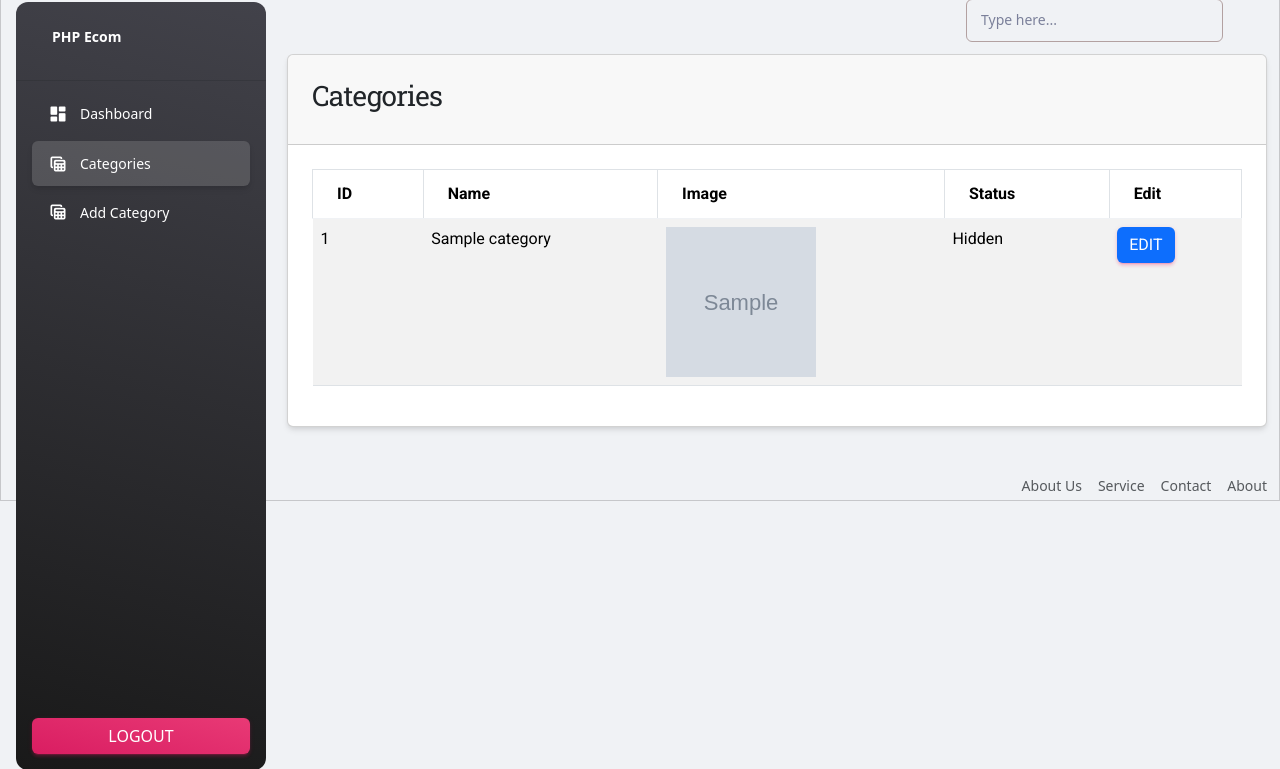
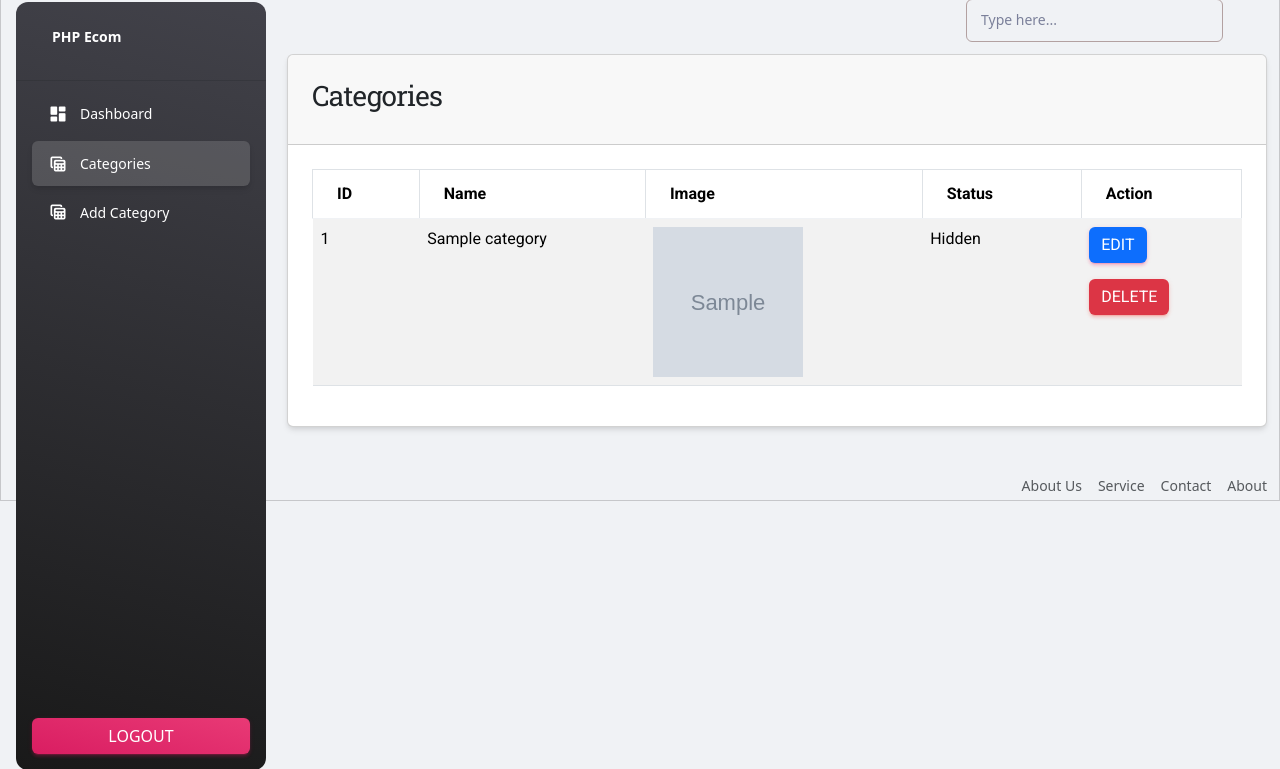
Before and after one commit to duaneywadey/Ecommerce-Admin-Website, a PHP site: page /admin/category.php in a window 1280 px wide. Shown: the part 14-783 px from the top of the page. Run offline with PHP 8.4, Linux system fonts and the light colour scheme; the visitor is signed in with stand-in values (Sample User, id 1); tables that the repository leaves empty or names only in its code hold one stand-in row (values such as "Sample post"); grey boxes marked "Sample" are stand-in pictures; some libraries are stand-ins or nearby versions.

Commit message:
added delete feature

```diff
--- a/admin/category.php
+++ b/admin/category.php
@@ -24,7 +24,7 @@ include('../middleware/adminMiddleware.php');
 								<th>Name</th>
 								<th>Image</th>
 								<th>Status</th>
-								<th>Edit</th>
+								<th>Action</th>
 							</tr>
 						</thead>
 						<tbody>
@@ -58,6 +58,13 @@ include('../middleware/adminMiddleware.php');
 									<!-- Edit a record from the table -->
 									<td>
 										<a href="edit-category.php?id=<?= $item['id'];?>" class="btn btn-primary">Edit</a>
+
+										<!-- Delete form -->
+										<form action="code.php" method="POST">
+											<input type="hidden" name="category_id" value="<?= $item['id'];?>">
+											<button type="submit" class="btn btn-danger" name="delete_category_btn">Delete</button>
+										</form>
+
 									</td>
 
 
```
Also changed, not shown: admin/code.php (+28 -0 lines), uploads/1656489836.png (added).
